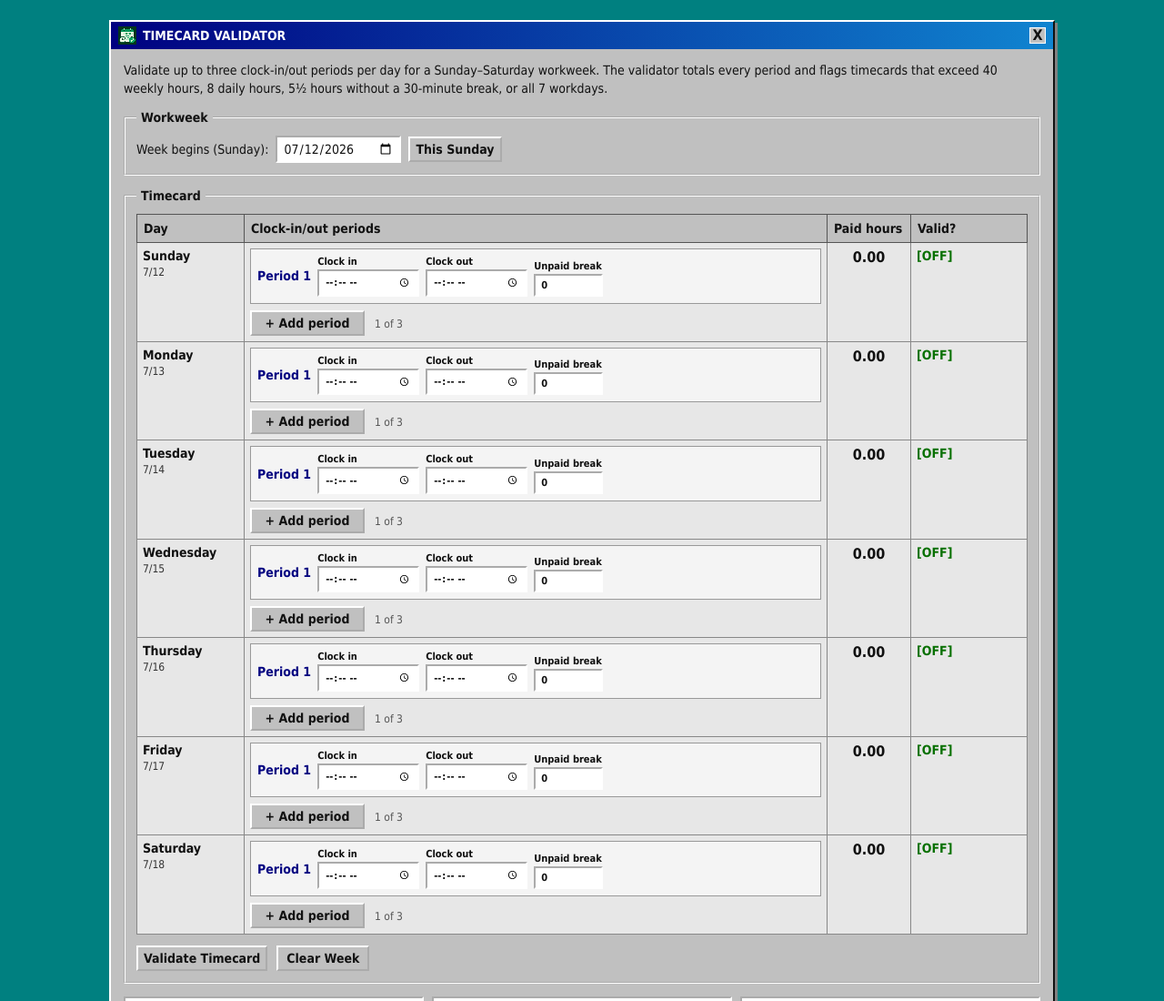
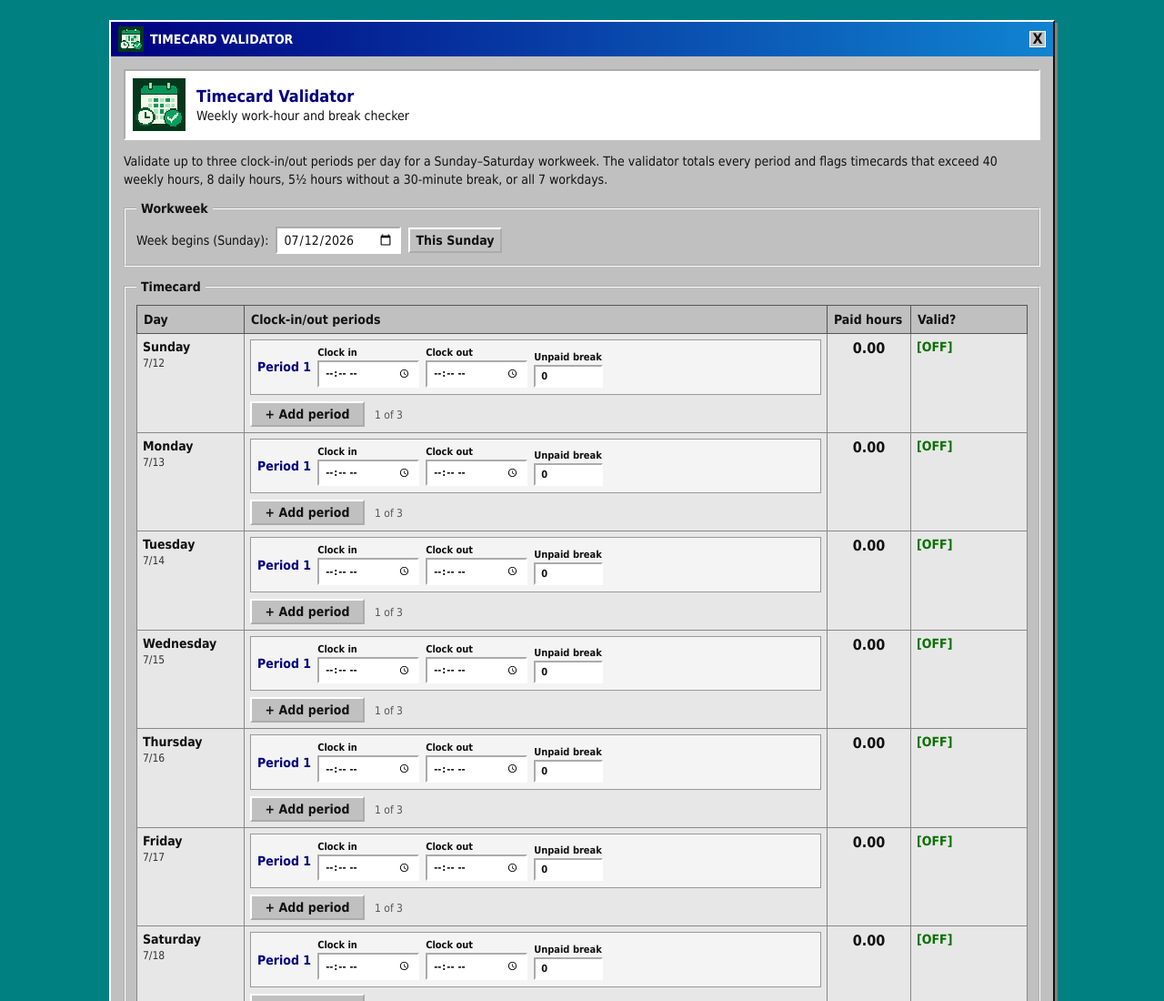
Before and after one commit to SkinnyOracle31415926535/timecard-validator, a plain HTML site: page index.html in a window 1280 px wide. Shown: the top 1100 px of the page at 91% size. Drawn offline with Linux system fonts and the light colour scheme.

Commit message:
Make Timecard Validator icon prominent

```diff
--- a/index.html
+++ b/index.html
@@ -4,7 +4,8 @@
   <meta charset="utf-8">
   <meta name="viewport" content="width=device-width, initial-scale=1">
   <meta name="description" content="Validate timecards by checking daily and weekly work-hour limits, breaks, and required days off.">
-  <link rel="icon" type="image/png" href="assets/timecard-validator-logo.png">
+  <link rel="icon" type="image/png" href="assets/timecard-validator-logo.png?v=2">
+  <link rel="apple-touch-icon" href="assets/timecard-validator-logo.png?v=2">
   <title>Timecard Validator</title>
   <style>
     :root {
@@ -40,7 +41,7 @@
       display: flex;
       align-items: center;
       justify-content: space-between;
-      height: 30px;
+      height: 38px;
       padding: 6px 8px;
       background: linear-gradient(90deg, #000080, #1084d0);
       color: #fff;
@@ -54,8 +55,8 @@
     }
 
     .brand img {
-      width: 20px;
-      height: 20px;
+      width: 28px;
+      height: 28px;
       image-rendering: pixelated;
     }
 
@@ -71,6 +72,22 @@
     }
 
     main { padding: 14px; }
+    .app-profile {
+      display: flex;
+      align-items: center;
+      gap: 12px;
+      margin: 0 0 14px;
+      padding: 8px;
+      border: 2px inset var(--light);
+      background: #fff;
+    }
+    .app-profile img {
+      width: 58px;
+      height: 58px;
+      image-rendering: pixelated;
+    }
+    .app-profile strong { color: var(--dark); font-size: 18px; }
+    .app-profile span { display: block; margin-top: 3px; }
     .intro { margin: 0 0 14px; line-height: 1.4; }
 
     fieldset {
@@ -195,6 +212,10 @@
   <section class="window" aria-label="Timecard Validator">
     <div class="titlebar"><span class="brand"><img src="assets/timecard-validator-logo.png" alt="">TIMECARD VALIDATOR</span><span aria-hidden="true">X</span></div>
     <main>
+      <div class="app-profile">
+        <img src="assets/timecard-validator-logo.png" alt="Timecard Validator pixel-art logo">
+        <div><strong>Timecard Validator</strong><span>Weekly work-hour and break checker</span></div>
+      </div>
       <p class="intro">Validate up to three clock-in/out periods per day for a Sunday–Saturday workweek. The validator totals every period and flags timecards that exceed 40 weekly hours, 8 daily hours, 5½ hours without a 30-minute break, or all 7 workdays.</p>
 
       <fieldset>
```
